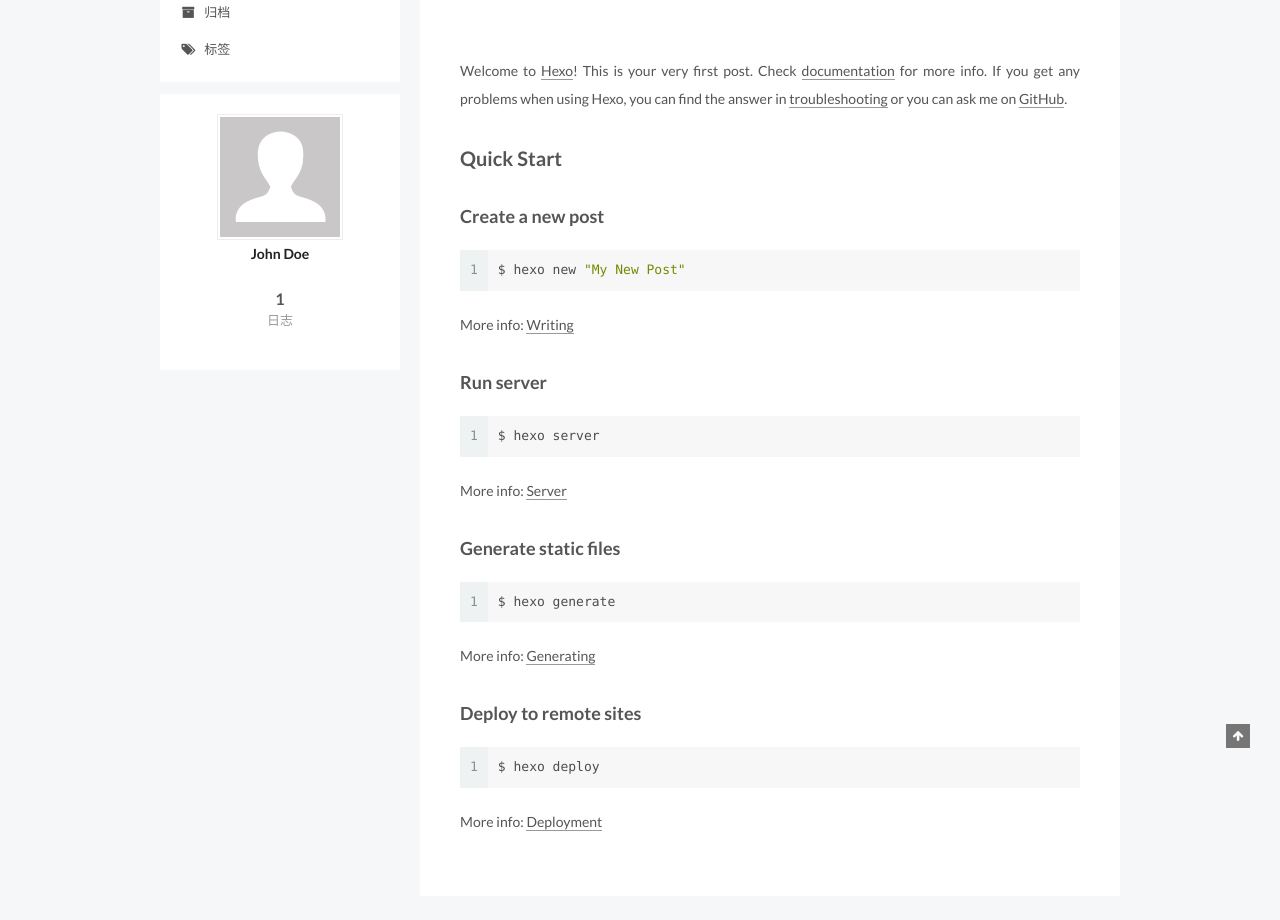
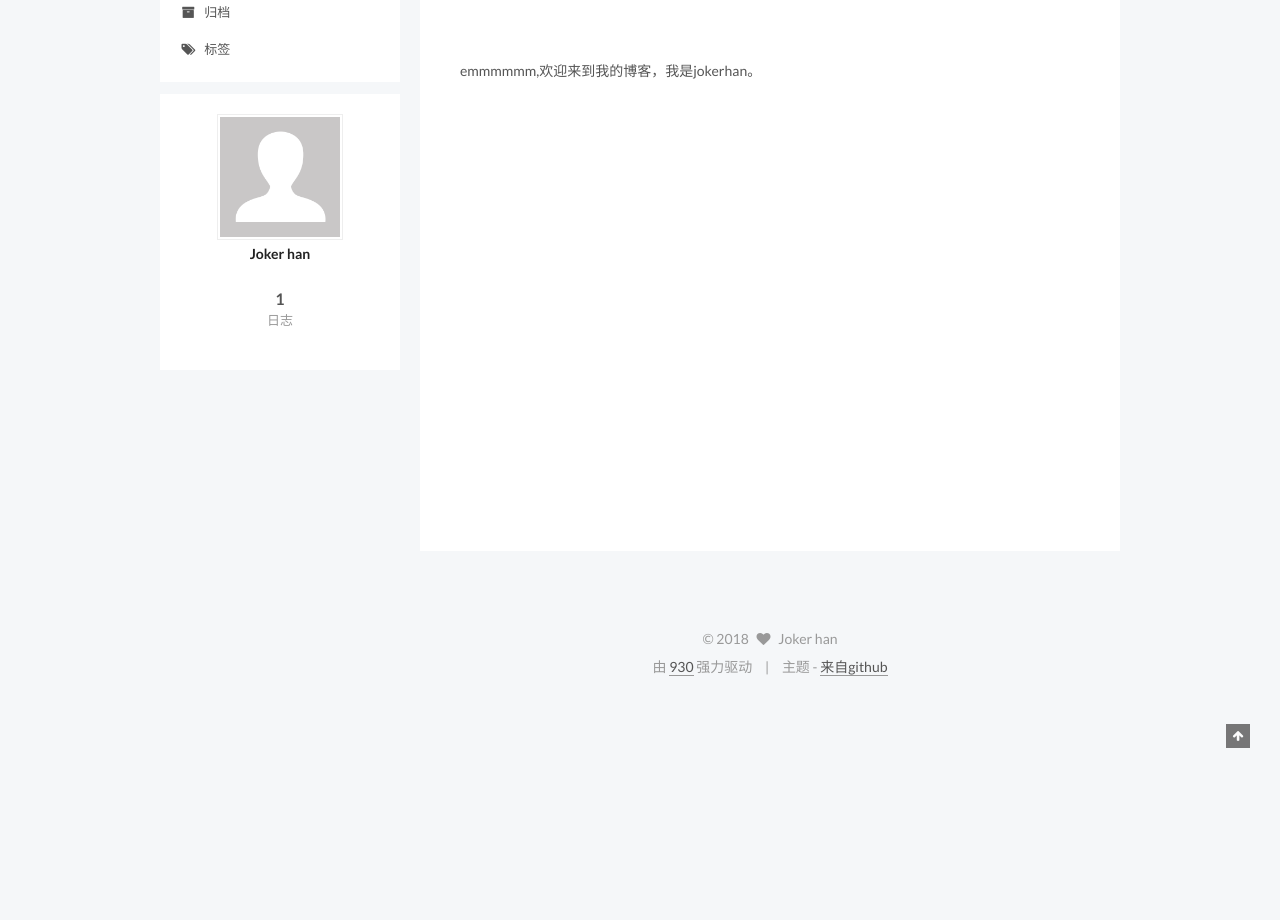
Before and after one commit to jokerhan930/jokerhan930.github.io, a plain HTML site: page index.html in a window 1280 px wide. Shown: the part 152-1072 px from the top of the page. After the commit the page ends 853 px from the top, so only its background shows below. Drawn offline with Linux system fonts and the light colour scheme.

Commit message:
Site updated: 2018-08-08 17:22:30

```diff
--- a/index.html
+++ b/index.html
@@ -173,7 +173,7 @@
     <div class="custom-logo-site-title">
       <a href="/"  class="brand" rel="start">
         <span class="logo-line-before"><i></i></span>
-        <span class="site-title">Hexo</span>
+        <span class="site-title">930</span>
         <span class="logo-line-after"><i></i></span>
       </a>
     </div>
@@ -331,15 +331,8 @@
 
 
 
-            <p>Welcome to <a href="https://hexo.io/" target="_blank" rel="noopener">Hexo</a>! This is your very first post. Check <a href="https://hexo.io/docs/" target="_blank" rel="noopener">documentation</a> for more info. If you get any problems when using Hexo, you can find the answer in <a href="https://hexo.io/docs/troubleshooting.html" target="_blank" rel="noopener">troubleshooting</a> or you can ask me on <a href="https://github.com/hexojs/hexo/issues" target="_blank" rel="noopener">GitHub</a>.</p>
-<h2 id="Quick-Start"><a href="#Quick-Start" class="headerlink" title="Quick Start"></a>Quick Start</h2><h3 id="Create-a-new-post"><a href="#Create-a-new-post" class="headerlink" title="Create a new post"></a>Create a new post</h3><figure class="highlight bash"><table><tr><td class="gutter"><pre><span class="line">1</span><br></pre></td><td class="code"><pre><span class="line">$ hexo new <span class="string">"My New Post"</span></span><br></pre></td></tr></table></figure>
-<p>More info: <a href="https://hexo.io/docs/writing.html" target="_blank" rel="noopener">Writing</a></p>
-<h3 id="Run-server"><a href="#Run-server" class="headerlink" title="Run server"></a>Run server</h3><figure class="highlight bash"><table><tr><td class="gutter"><pre><span class="line">1</span><br></pre></td><td class="code"><pre><span class="line">$ hexo server</span><br></pre></td></tr></table></figure>
-<p>More info: <a href="https://hexo.io/docs/server.html" target="_blank" rel="noopener">Server</a></p>
-<h3 id="Generate-static-files"><a href="#Generate-static-files" class="headerlink" title="Generate static files"></a>Generate static files</h3><figure class="highlight bash"><table><tr><td class="gutter"><pre><span class="line">1</span><br></pre></td><td class="code"><pre><span class="line">$ hexo generate</span><br></pre></td></tr></table></figure>
-<p>More info: <a href="https://hexo.io/docs/generating.html" target="_blank" rel="noopener">Generating</a></p>
-<h3 id="Deploy-to-remote-sites"><a href="#Deploy-to-remote-sites" class="headerlink" title="Deploy to remote sites"></a>Deploy to remote sites</h3><figure class="highlight bash"><table><tr><td class="gutter"><pre><span class="line">1</span><br></pre></td><td class="code"><pre><span class="line">$ hexo deploy</span><br></pre></td></tr></table></figure>
-<p>More info: <a href="https://hexo.io/docs/deployment.html" target="_blank" rel="noopener">Deployment</a></p>
+            <p>emmmmmm,欢迎来到我的博客，我是jokerhan。</p>
+
 
 
 
@@ -411,7 +404,7 @@
           <img class="site-author-image" itemprop="image"
                src="/images/avatar.gif"
                alt="John Doe" />
-          <p class="site-author-name" itemprop="name">John Doe</p>
+          <p class="site-author-name" itemprop="name">Joker han</p>
 
               <p class="site-description motion-element" itemprop="description"></p>
 
@@ -471,18 +464,18 @@
   <span class="with-love">
     <i class="fa fa-heart"></i>
   </span>
-  <span class="author" itemprop="copyrightHolder">John Doe</span>
+  <span class="author" itemprop="copyrightHolder">Joker han</span>
 </div>
 
 
 <div class="powered-by">
-  由 <a class="theme-link" href="https://hexo.io">Hexo</a> 强力驱动
+  由 <a class="theme-link" href="https://jokerhan930.github.io">930</a> 强力驱动
 </div>
 
 <div class="theme-info">
   主题 -
   <a class="theme-link" href="https://github.com/iissnan/hexo-theme-next">
-    NexT.Pisces
+   来自github
   </a>
 </div>
 
```
